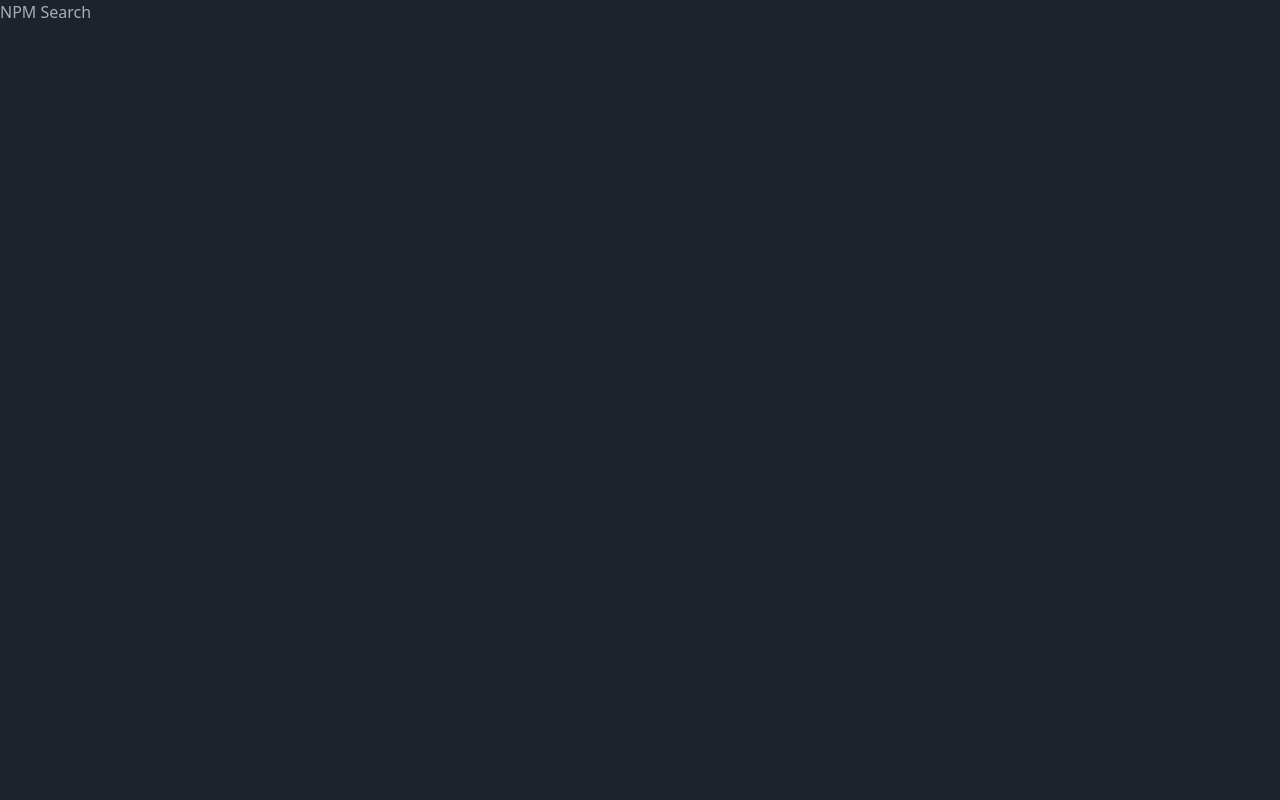
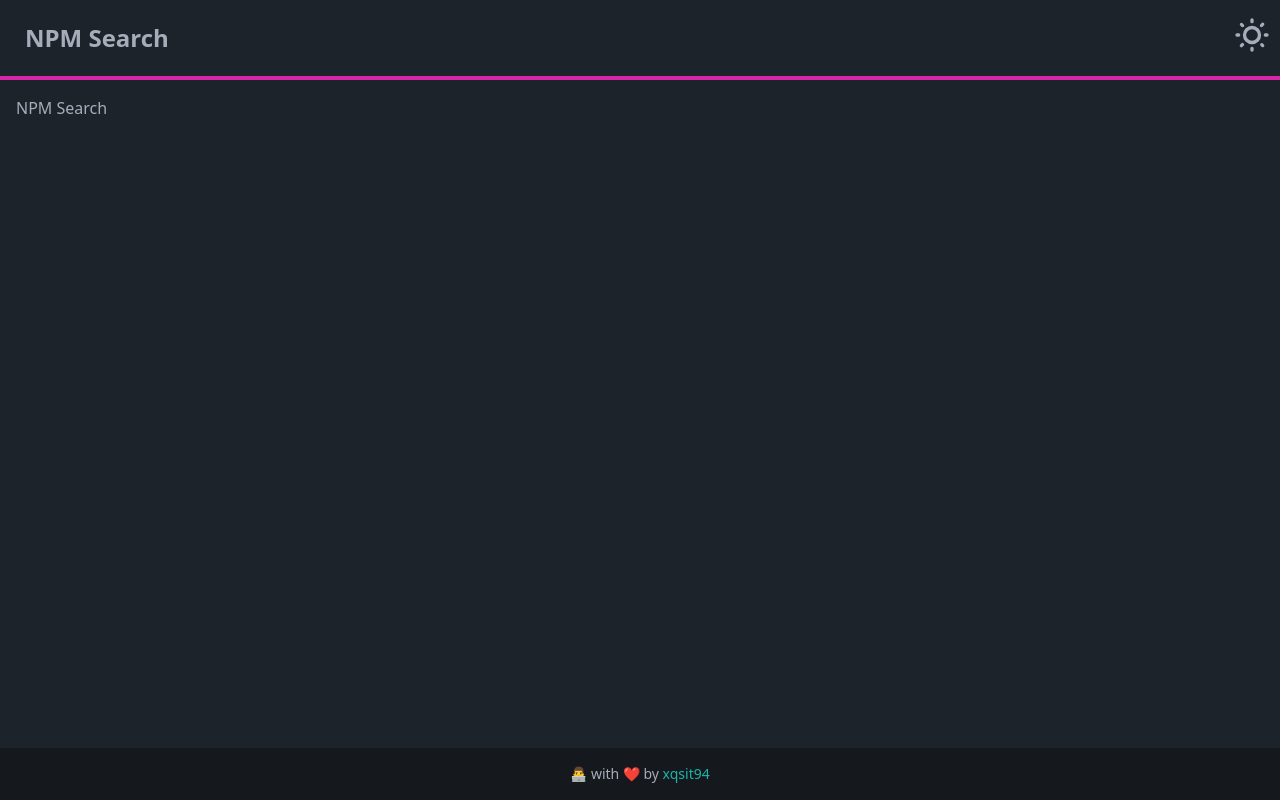
Before and after one commit to xqsit94/npm-search, a Vue app: page / in a window 1280 px wide. Built offline with nearby package versions, Linux system fonts and the light colour scheme.

Commit message:
Header, Footer and ThemeToggler

```diff
--- a/src/App.vue
+++ b/src/App.vue
@@ -1,7 +1,13 @@
 <script setup lang="ts">
 import { RouterView } from 'vue-router'
+import AppHeader from '@/components/shared/AppHeader.vue'
+import AppFooter from '@/components/shared/AppFooter.vue'
 </script>
 
 <template>
-  <RouterView />
+  <div class="flex flex-col h-screen">
+    <AppHeader />
+    <RouterView />
+    <AppFooter />
+  </div>
 </template>
--- /dev/null
+++ b/src/components/icons/MoonIcon.vue
@@ -0,0 +1,11 @@
+<template>
+  <svg
+    class="swap-off fill-current w-10 h-10"
+    xmlns="http://www.w3.org/2000/svg"
+    viewBox="0 0 24 24"
+  >
+    <path
+      d="M21.64,13a1,1,0,0,0-1.05-.14,8.05,8.05,0,0,1-3.37.73A8.15,8.15,0,0,1,9.08,5.49a8.59,8.59,0,0,1,.25-2A1,1,0,0,0,8,2.36,10.14,10.14,0,1,0,22,14.05,1,1,0,0,0,21.64,13Zm-9.5,6.69A8.14,8.14,0,0,1,7.08,5.22v.27A10.15,10.15,0,0,0,17.22,15.63a9.79,9.79,0,0,0,2.1-.22A8.11,8.11,0,0,1,12.14,19.73Z"
+    />
+  </svg>
+</template>
--- /dev/null
+++ b/src/components/icons/SunIcon.vue
@@ -0,0 +1,11 @@
+<template>
+  <svg
+    class="swap-on fill-current w-10 h-10"
+    xmlns="http://www.w3.org/2000/svg"
+    viewBox="0 0 24 24"
+  >
+    <path
+      d="M5.64,17l-.71.71a1,1,0,0,0,0,1.41,1,1,0,0,0,1.41,0l.71-.71A1,1,0,0,0,5.64,17ZM5,12a1,1,0,0,0-1-1H3a1,1,0,0,0,0,2H4A1,1,0,0,0,5,12Zm7-7a1,1,0,0,0,1-1V3a1,1,0,0,0-2,0V4A1,1,0,0,0,12,5ZM5.64,7.05a1,1,0,0,0,.7.29,1,1,0,0,0,.71-.29,1,1,0,0,0,0-1.41l-.71-.71A1,1,0,0,0,4.93,6.34Zm12,.29a1,1,0,0,0,.7-.29l.71-.71a1,1,0,1,0-1.41-1.41L17,5.64a1,1,0,0,0,0,1.41A1,1,0,0,0,17.66,7.34ZM21,11H20a1,1,0,0,0,0,2h1a1,1,0,0,0,0-2Zm-9,8a1,1,0,0,0-1,1v1a1,1,0,0,0,2,0V20A1,1,0,0,0,12,19ZM18.36,17A1,1,0,0,0,17,18.36l.71.71a1,1,0,0,0,1.41,0,1,1,0,0,0,0-1.41ZM12,6.5A5.5,5.5,0,1,0,17.5,12,5.51,5.51,0,0,0,12,6.5Zm0,9A3.5,3.5,0,1,1,15.5,12,3.5,3.5,0,0,1,12,15.5Z"
+    />
+  </svg>
+</template>
--- /dev/null
+++ b/src/components/shared/AppFooter.vue
@@ -0,0 +1,10 @@
+<template>
+  <footer class="footer footer-center p-4 bg-base-300 text-base-content">
+    <div class="container mx-auto">
+      <p>
+        👨‍💻 with ❤️ by
+        <a href="https://github.com/xqsit94" target="_blank" class="text-accent">xqsit94</a>
+      </p>
+    </div>
+  </footer>
+</template>
--- /dev/null
+++ b/src/components/shared/AppHeader.vue
@@ -0,0 +1,16 @@
+<script setup lang="ts">
+import ThemeToggler from '@/components/shared/ThemeToggler.vue'
+</script>
+
+<template>
+  <div class="h-20 navbar bg-base-100 border-b-4 border-secondary">
+    <div class="container mx-auto">
+      <div class="flex-1">
+        <router-link to="/" class="btn btn-ghost normal-case text-2xl">NPM Search</router-link>
+      </div>
+      <div class="flex-none">
+        <ThemeToggler />
+      </div>
+    </div>
+  </div>
+</template>
--- /dev/null
+++ b/src/components/shared/ThemeToggler.vue
@@ -0,0 +1,24 @@
+<script setup lang="ts">
+import { onMounted, ref } from 'vue'
+import { storeToRefs } from 'pinia'
+import SunIcon from '@/components/icons/SunIcon.vue'
+import MoonIcon from '@/components/icons/MoonIcon.vue'
+import { useThemeStore } from '@/stores/ThemeStore'
+
+const { theme } = storeToRefs(useThemeStore())
+const { setTheme, toggleTheme } = useThemeStore()
+
+const isDark = ref<boolean>(theme.value === 'dark')
+
+onMounted(() => {
+  setTheme(theme.value)
+})
+</script>
+
+<template>
+  <label class="swap swap-rotate">
+    <input v-model="isDark" type="checkbox" @change="toggleTheme" />
+    <SunIcon />
+    <MoonIcon />
+  </label>
+</template>
--- a/src/pages/HomePage.vue
+++ b/src/pages/HomePage.vue
@@ -1,7 +1,7 @@
 <script setup lang="ts"></script>
 
 <template>
-  <main>
+  <main class="grow container mx-auto p-4">
     <h1>NPM Search</h1>
   </main>
 </template>
--- /dev/null
+++ b/src/stores/ThemeStore.ts
@@ -0,0 +1,22 @@
+import { defineStore } from 'pinia'
+import { ref } from 'vue'
+
+export const useThemeStore = defineStore('theme', () => {
+  const theme = ref<string>(localStorage.getItem('theme') || 'dark')
+
+  const setTheme = (theme: string) => {
+    document.body.setAttribute('data-theme', theme)
+  }
+
+  const toggleTheme = () => {
+    theme.value = theme.value === 'dark' ? 'light' : 'dark'
+    localStorage.setItem('theme', theme.value)
+    setTheme(theme.value)
+  }
+
+  return {
+    theme,
+    setTheme,
+    toggleTheme
+  }
+})
```
